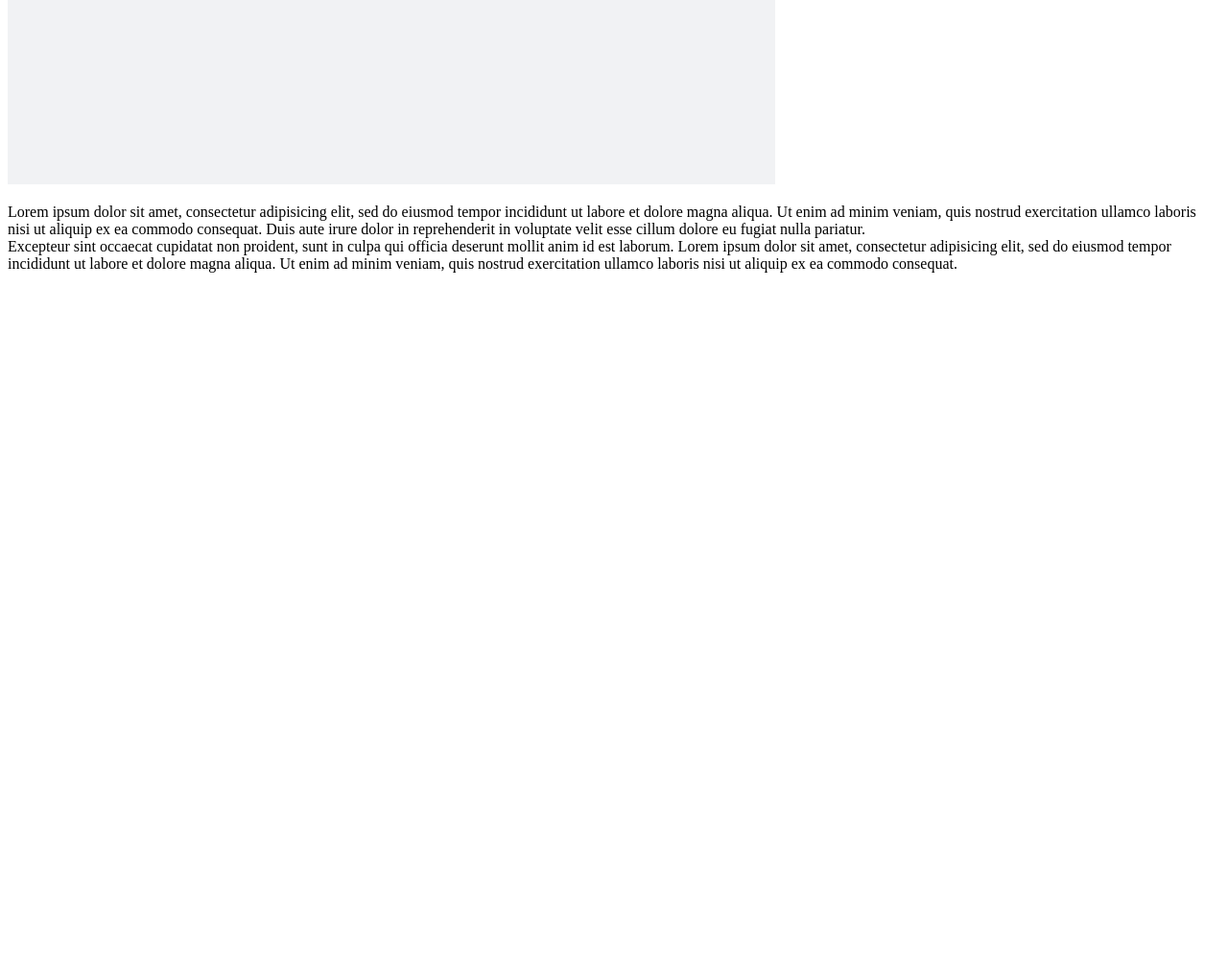
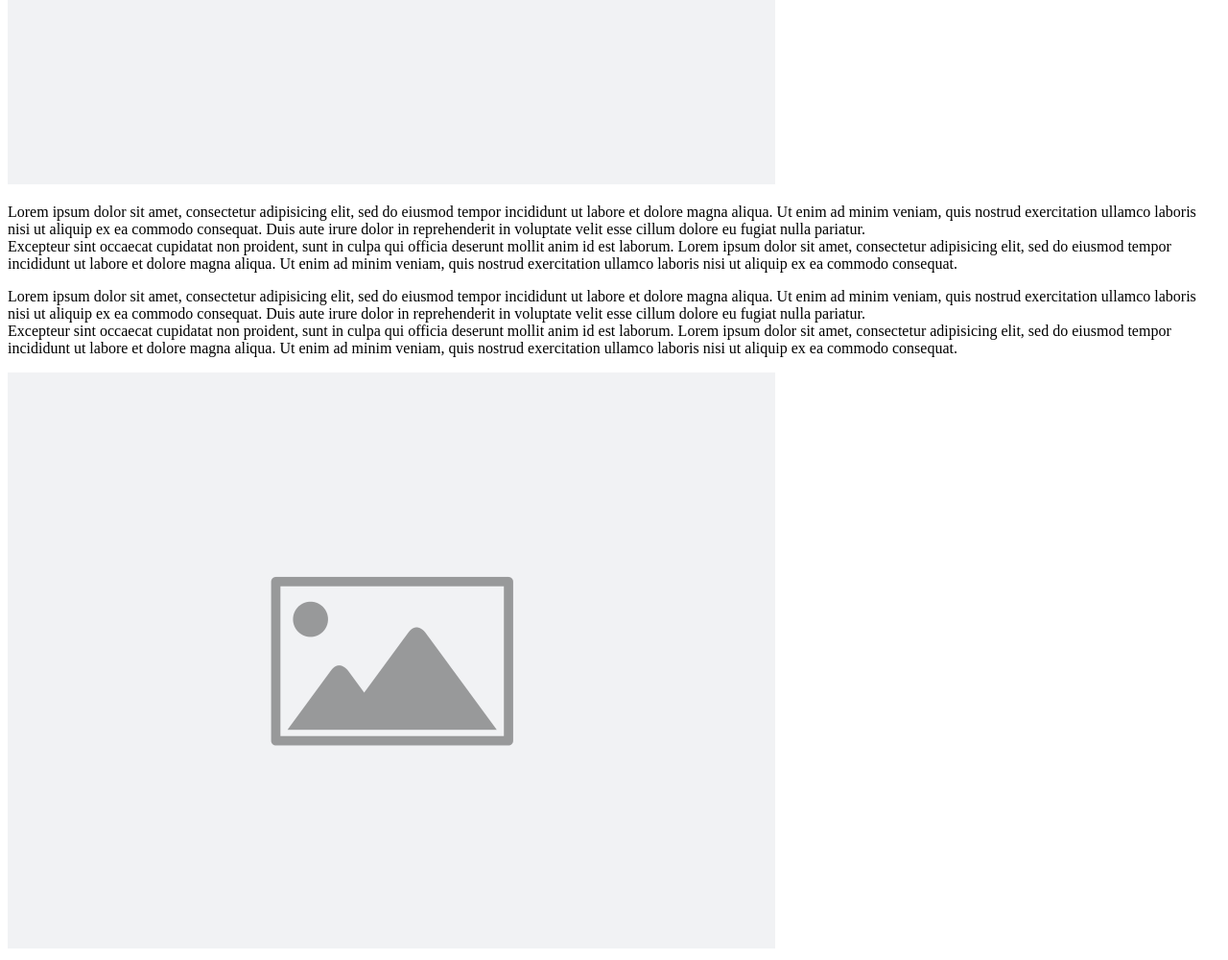
Before and after one commit to Inti15/responsive-adaptative, a plain HTML site: page landingResponsive/index.html in a window 1280 px wide. Shown: the part 610-1610 px from the top of the page at 96% size. Before the commit the page ends 910 px from the top, so only its background shows below. Drawn offline with Linux system fonts and the light colour scheme.

Commit message:
Se agrega sección de información.

```diff
--- a/landingResponsive/index.html
+++ b/landingResponsive/index.html
@@ -36,6 +36,20 @@
           Lorem ipsum dolor sit amet, consectetur adipisicing elit, sed do eiusmod tempor incididunt ut labore et dolore magna aliqua.
           Ut enim ad minim veniam, quis nostrud exercitation ullamco laboris nisi ut aliquip ex ea commodo consequat.
         </p>
+
+        <p>
+          Lorem ipsum dolor sit amet, consectetur adipisicing elit, sed do eiusmod tempor incididunt ut labore et dolore magna aliqua.
+          Ut enim ad minim veniam, quis nostrud exercitation ullamco laboris nisi ut aliquip ex ea commodo consequat.
+          Duis aute irure dolor in reprehenderit in voluptate velit esse cillum dolore eu fugiat nulla pariatur.
+          <br>
+          Excepteur sint occaecat cupidatat non proident, sunt in culpa qui officia deserunt mollit anim id est laborum.
+          Lorem ipsum dolor sit amet, consectetur adipisicing elit, sed do eiusmod tempor incididunt ut labore et dolore magna aliqua.
+          Ut enim ad minim veniam, quis nostrud exercitation ullamco laboris nisi ut aliquip ex ea commodo consequat.
+        </p>
+        <!-- Imágen -->
+        <section>
+          <img src="img/image.png">
+        </section>
       </section>
     </header>
   </body>
```
